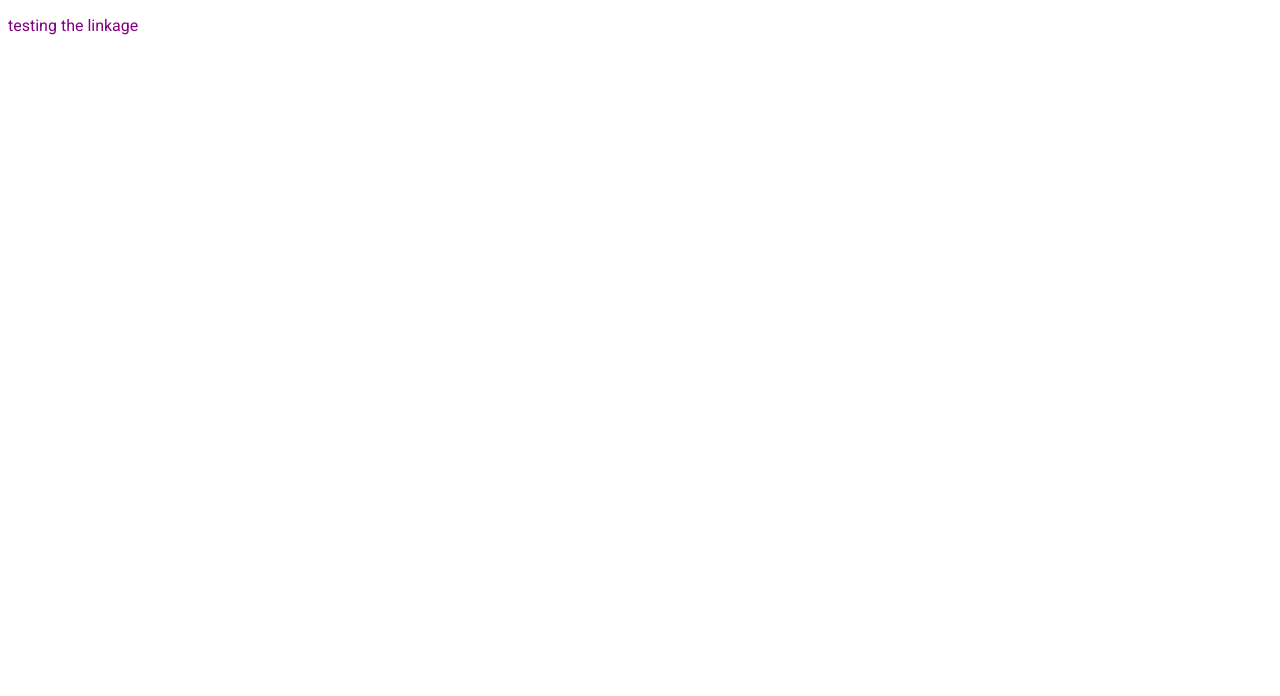
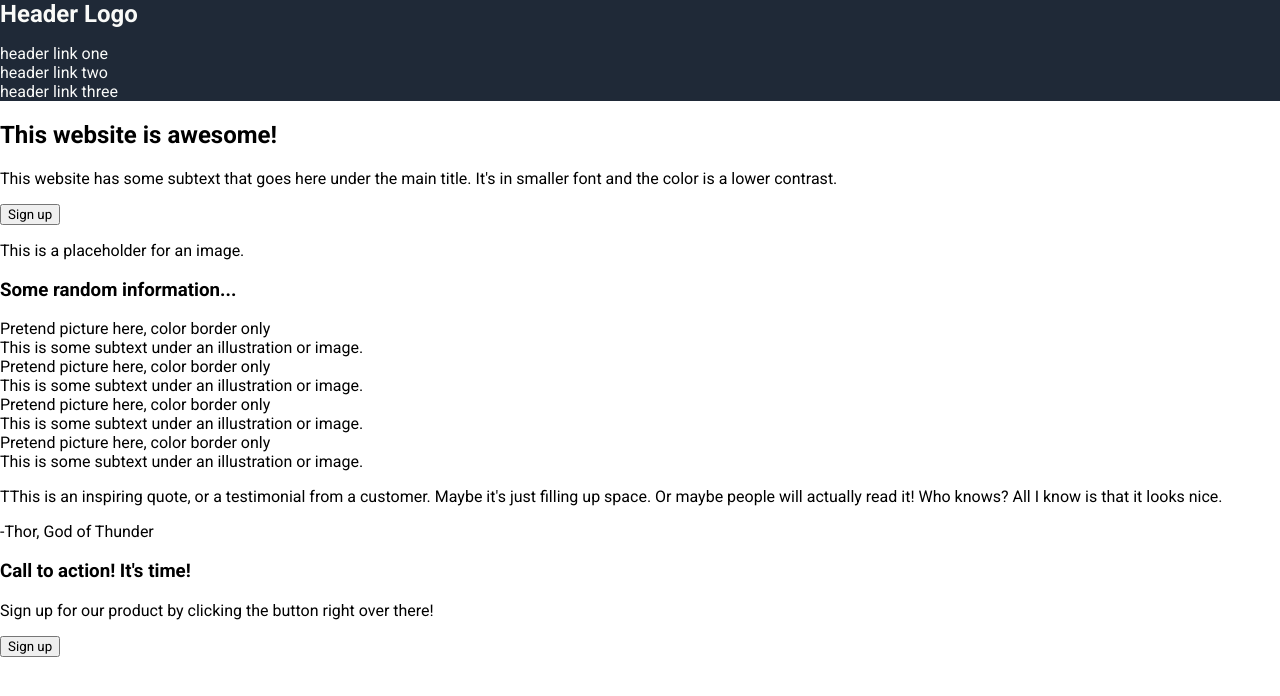
Before and after one commit to mhgraaf/foundations-flexbox-landing-page, a plain HTML site: page index.html in a window 1280 px wide. Drawn offline with Linux system fonts and the light colour scheme.

Commit message:
finished html, started styling

```diff
--- a/index.html
+++ b/index.html
@@ -7,9 +7,78 @@
     <style>
       @import url("https://fonts.googleapis.com/css2?family=Roboto:ital,wght@0,100..900;1,100..900&display=swap");
     </style>
-    <title>Document</title>
+    <title>Landing Page</title>
   </head>
   <body>
-    <p>testing the linkage</p>
+    <div class="header">
+      <h1>Header Logo</h1>
+      <ul>
+        <li>header link one</li>
+        <li>header link two</li>
+        <li>header link three</li>
+      </ul>
+    </div>
+
+    <div class="hero-section">
+      <h2>This website is awesome!</h2>
+      <p>
+        This website has some subtext that goes here under the main title. It's
+        in smaller font and the color is a lower contrast.
+      </p>
+      <button class="header-button">Sign up</button>
+
+      <div class="image-placeholder">
+        <p>This is a placeholder for an image.</p>
+      </div>
+    </div>
+
+    <div class="carousel">
+      <h3>Some random information...</h3>
+
+      <div class="pic-and-text">
+        <div>Pretend picture here, color border only</div>
+        <div class="text">
+          This is some subtext under an illustration or image.
+        </div>
+      </div>
+
+      <div class="pic-and-text">
+        <div>Pretend picture here, color border only</div>
+        <div class="text">
+          This is some subtext under an illustration or image.
+        </div>
+      </div>
+
+      <div class="pic-and-text">
+        <div>Pretend picture here, color border only</div>
+        <div class="text">
+          This is some subtext under an illustration or image.
+        </div>
+      </div>
+
+      <div class="pic-and-text">
+        <div>Pretend picture here, color border only</div>
+        <div class="text">
+          This is some subtext under an illustration or image.
+        </div>
+      </div>
+    </div>
+
+    <div class="pull-quote">
+      <p class="quote">
+        TThis is an inspiring quote, or a testimonial from a customer. Maybe
+        it's just filling up space. Or maybe people will actually read it! Who
+        knows? All I know is that it looks nice.
+      </p>
+      <p class="attribution">-Thor, God of Thunder</p>
+    </div>
+
+    <div class="footer">
+      <div class="call-to-action">
+        <h3>Call to action! It's time!</h3>
+        <p>Sign up for our product by clicking the button right over there!</p>
+      </div>
+      <button class="footer-button">Sign up</button>
+    </div>
   </body>
 </html>
--- a/style.css
+++ b/style.css
@@ -2,6 +2,23 @@
   font-family: "Roboto", serif;
 }
 
-p {
-  color: purple;
+body {
+  margin: 0;
+  padding: 0;
+  background-color: #fff;
 }
+
+ul {
+  list-style-type: none;
+  padding: 0;
+}
+
+.header {
+  background-color: #1f2937;
+  color: #f9faf8;
+}
+
+h1 {
+  font-size: 24px;
+  margin: 0;
+}
```
Also changed, not shown: design-image-guide.png (added).
